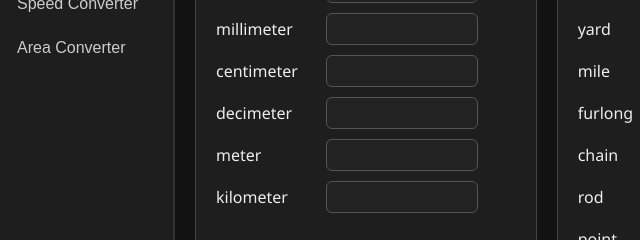
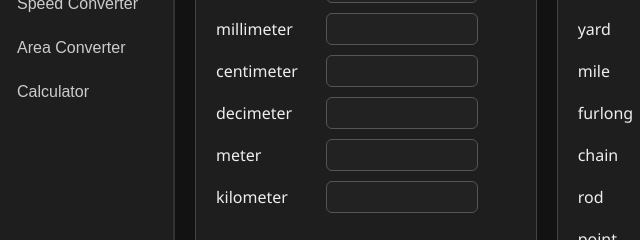
Before and after one commit to FreddieThePebble/PebbleTools, a plain HTML site: page web/index.html in a window 1280 px wide. Shown: the part 238-478 px from the top of the page, 0-640 px from the left. Drawn offline with Linux system fonts and the light colour scheme.

Commit message:
Update index.html

```diff
--- a/web/index.html
+++ b/web/index.html
@@ -87,6 +87,7 @@
   <div class="tab" data-src="temperature.html">Temperature</div>
   <div class="tab" data-src="speed.html">Speed Converter</div>
   <div class="tab" data-src="area.html">Area Converter</div>
+  <div class="tab" data-src="calculator.html">Calculator</div>
 
   <div class="buttons">
     <a href="https://www.paypal.com/donate/?hosted_button_id=XX5U9H8HCN6B4" target="_blank">
```
